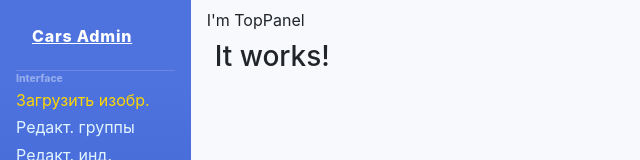
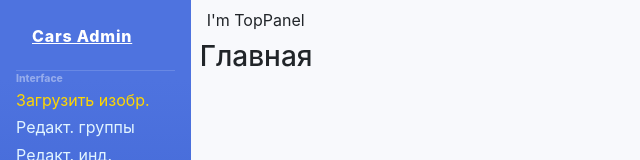
Before and after one commit to onalex911/cars.admin, a React (Create React App) app: page / in a window 1280 px wide. Shown: the top 160 px of the page, without its empty margins (0-640 px from the left). Built offline with nearby package versions, Linux system fonts and the light colour scheme; the HTML template or start-up script is replaced by a standard one.

Commit message:
отлажено переключение страниц, информация о страницах описана в стейте

```diff
--- /dev/null
+++ b/src/components/Pages/EditGroups/EditGroups.jsx
@@ -0,0 +1,14 @@
+import React from 'react'
+import '../../../css/sb-admin-2.css'
+
+const EditGroups= (props) => {
+    return (
+        <div className='row'>
+
+            <h3>Editing of Groups</h3>
+
+        </div>
+    )
+}
+
+export default EditGroups
--- /dev/null
+++ b/src/components/Pages/MainPage.jsx
@@ -0,0 +1,14 @@
+import React from 'react'
+import '../../css/sb-admin-2.css'
+
+const EditGroups= (props) => {
+    return (
+        <div className='row'>
+
+            <h3>Главная</h3>
+
+        </div>
+    )
+}
+
+export default EditGroups
--- /dev/null
+++ b/src/components/Pages/UploadImages/UploadImages.jsx
@@ -0,0 +1,14 @@
+import React from 'react'
+import '../../../css/sb-admin-2.css'
+
+const UploadImages= (props) => {
+    return (
+        <div className='row'>
+
+            <h3>Uploading of Images</h3>
+
+        </div>
+    )
+}
+
+export default UploadImages
--- a/src/components/Wrapper/ContentWrapper/Content/Container.jsx
+++ b/src/components/Wrapper/ContentWrapper/Content/Container.jsx
@@ -1,11 +1,27 @@
 import React from 'react'
 import '../../../../css/sb-admin-2.css'
+import MainPage from './../../../Pages/MainPage'
+import UploadImages from "../../../Pages/UploadImages/UploadImages";
+import EditGroups from "../../../Pages/EditGroups/EditGroups";
+import {Switch, Route} from "react-router-dom";
 
-const Container= (props) => {
+const Container = (props) => {
     return (
         <div className='container_fluid'>
-
-            <h3>{props.state.greeting}</h3>
+            <Switch>
+                <Route
+                    path={props.state.pagesInfo.main.pagePath} exact
+                    render={() => <MainPage/>}
+                />
+                <Route
+                    path={props.state.pagesInfo.uploading.pagePath}
+                    render={() => <UploadImages/>}
+                />
+                <Route
+                    path={props.state.pagesInfo.editGroups.pagePath}
+                    render={() => <EditGroups/>}
+                />
+            </Switch>
 
         </div>
     )
--- a/src/components/Wrapper/Sidebar/Sidebar.jsx
+++ b/src/components/Wrapper/Sidebar/Sidebar.jsx
@@ -2,16 +2,9 @@ import React from 'react'
 import '../../../css/sb-admin-2.css'
 import s from './Sidebar.module.css'
 import {Link} from "react-router-dom";
-/*
-import nav_item from '../../../css/sb-admin-2.css'
-import sidebar from '../../../css/sb-admin-2.css'
-import sidebar_dark from '../../../css/sb-admin-2.css'
-import accordion from '../../../css/sb-admin-2.css'
-import accordionSidebar from '../../../css/sb-admin-2.css'
-import bg_gradient_primary from '../../../css/sb-admin-2.css'
-*/
 
 const Sidebar = (props) => {
+
     return (
         <ul className={`navbar_nav bg_gradient_primary sidebar sidebar_dark`}>
             <Link className={`sidebar_brand d_flex align_items_center justify_content_center`} to="/">
@@ -22,8 +15,8 @@ const Sidebar = (props) => {
             <div className="sidebar_heading">
                 Interface
             </div>
-                    <li className={`${s.nav_item} ${s.active}`}><Link to={`#`}>Загрузить изобр.</Link></li>
-                    <li className={`${s.nav_item}`}><Link to={`#`}>Редакт. группы</Link></li>
+                    <li className={`${s.nav_item} ${s.active}`}><Link to={props.state.pagesInfo.uploading.pagePath}>Загрузить изобр.</Link></li>
+                    <li className={`${s.nav_item}`}><Link to={props.state.pagesInfo.editGroups.pagePath}>Редакт. группы</Link></li>
                     <li className={`${s.nav_item}`}><Link to={`#`}>Редакт. инд. изобр.</Link></li>
             <hr className={`sidebar_divider my_0`} />
         </ul>
--- a/src/components/Wrapper/Wrapper.jsx
+++ b/src/components/Wrapper/Wrapper.jsx
@@ -2,13 +2,15 @@ import React from 'react'
 import '../../css/sb-admin-2.css'
 import Sidebar from "./Sidebar/Sidebar";
 import ContentWrapper from "./ContentWrapper/ContentWrapper";
-import Footer from "./ContentWrapper/Footer/Footer";
+import {BrowserRouter as Router} from "react-router-dom";
 
 const Wrapper = (props) => {
     return (
         <div id='wrapper'>
-            <Sidebar/>
-            <ContentWrapper state={props.state}/>
+            <Router>
+                <Sidebar state={props.state}/>
+                <ContentWrapper state={props.state}/>
+            </Router>
         </div>
     )
 }
--- a/src/index.js
+++ b/src/index.js
@@ -6,16 +6,14 @@ import store from './redux/state'
 //import reportWebVitals from './reportWebVitals';
 import 'bootstrap/dist/css/bootstrap.min.css'
 //import './css/sb-admin-2.css'
-import {
-    BrowserRouter as Router
-} from "react-router-dom";
+
 
 let rerenderEntireTree = (state) => {
     ReactDOM.render(
         <React.StrictMode>
-            <Router>
-                <App state={state}/>
-            </Router>
+
+                <App state={store.getState()}/>
+
         </React.StrictMode>,
         document.getElementById('root')
     );
--- a/src/redux/state.js
+++ b/src/redux/state.js
@@ -1,6 +1,26 @@
 let store = {
     _state : {
-        greeting: 'It works!'
+        greeting: 'It works!',
+
+        pagesInfo: {
+            main: {
+                pagePath: '/',
+                pageHead: 'Главная страница',
+                externalAction: ''
+            },
+
+            uploading: {
+                pagePath: '/uplading',
+                pageHead: 'Загрузка изображений',
+                externalAction: 'https://cars.arkont-portal.ru/legacy/upload_image.html'
+            },
+
+            editGroups: {
+                pagePath: '/editgroups',
+                pageHead: 'Редактирование групп изображений',
+                externalAction: 'https://cars.arkont-portal.ru/legacy/show_photos.html'
+            },
+        }
     },
     getState(){
         return this._state
```
